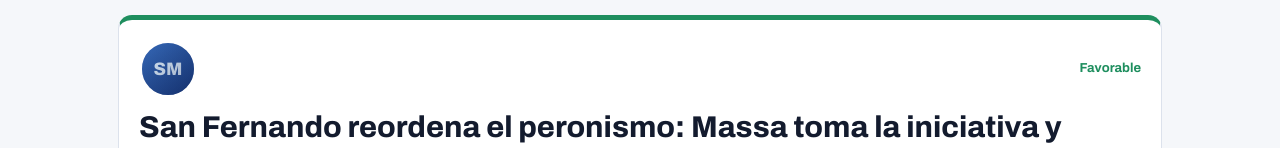
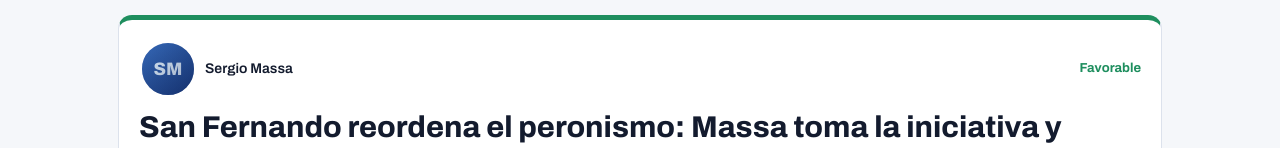
Before and after one commit to clippingrenovador/clippingrenovador.github.io, a plain HTML site: page index.html in a window 1280 px wide. Shown: the part 796-944 px from the top of the page. Drawn offline with Linux system fonts and the light colour scheme.

Commit message:
Nombres de dirigentes junto a sus distintivos
Co-Authored-By: Claude Opus 5.5 <noreply@anthropic.com>
Claude-Session: https://claude.ai/code/session_01HFtGSc5awzcsbVvtWbUzEu

```diff
--- a/index.html
+++ b/index.html
@@ -111,7 +111,7 @@ details.otras ul{margin:4px 0 0;padding-left:18px} details.otras li{margin:4px 0
 .rostro img{position:absolute;inset:0;width:100%;height:100%;object-fit:cover;filter:grayscale(1) contrast(1.05);mix-blend-mode:luminosity}
 .rostro::after{content:"";position:absolute;inset:0;background:linear-gradient(140deg,rgba(124,196,232,.25),rgba(20,48,110,.45))}
 .tema.destacado .rostro{width:58px;height:58px;font-size:18px}
-.rostros-mas{margin-left:16px;font-size:13px;color:var(--tinta-2)}
+.rostros-mas{margin-left:18px;font-size:14px;font-weight:600;color:var(--tinta);line-height:1.25}
 .tema-cabeza .tema-meta{margin:0;justify-content:flex-end;text-align:right}
 .logo{width:18px;height:18px;border-radius:4px;vertical-align:-4px;margin-right:6px;background:var(--hoja);box-shadow:0 0 0 1px var(--linea)}
 .fuentes a strong{display:flex;align-items:center}
@@ -252,7 +252,7 @@ function logo(d){return d?'<img class="logo" loading="lazy" alt="" src="https://
 function slug(n){return n.normalize("NFD").replace(/[\u0300-\u036f]/g,"").toLowerCase().replace(/[^a-z0-9]+/g,"-").replace(/^-|-$/g,"");}
 function iniciales(n){var p=n.split(/\s+/).filter(Boolean);return((p[0]||"")[0]+((p[p.length-1]||"")[0]||"")).toUpperCase();}
 function rostros(lista){if(!lista||!lista.length)return"";var v=lista.slice(0,4);
-  return'<div class="rostros" aria-label="'+esc(lista.join(", "))+'">'+v.map(function(n){return'<span class="rostro" title="'+esc(n)+'">'+esc(iniciales(n))+'<img alt="" loading="lazy" src="fotos/'+slug(n)+'.jpg" onerror="this.remove()"></span>';}).join("")+(lista.length>4?'<span class="rostros-mas">+'+(lista.length-4)+'</span>':"")+'</div>';}
+  return'<div class="rostros" aria-label="'+esc(lista.join(", "))+'">'+v.map(function(n){return'<span class="rostro" title="'+esc(n)+'">'+esc(iniciales(n))+'<img alt="" loading="lazy" src="fotos/'+slug(n)+'.jpg" onerror="this.remove()"></span>';}).join("")+'<span class="rostros-mas">'+esc(lista.slice(0,3).join(", "))+(lista.length>3?" y "+(lista.length-3)+" más":"")+'</span></div>';}
 function wa(texto){return "https://wa.me/?text="+encodeURIComponent(texto);}
 function json(u){return fetch(u+(u.indexOf("?")<0?"?":"&")+"v="+Date.now(),{cache:"no-store"}).then(function(r){if(!r.ok)throw new Error(r.status);return r.json();});}
 
@@ -298,7 +298,7 @@ function pintarTemas(){
       '<div class="tema-cabeza">'+rostros(t.dirigentes)+'<div class="tema-meta"><span class="tono">'+esc(TONO[t.tono]||"Neutral")+'</span></div></div>'+
       '<h3>'+esc(t.titulo)+'</h3><p class="resumen">'+esc(t.resumen)+'</p>'+
       coberturaHtml(t,otras,max)+
-      ((t.dirigentes||[]).length?'<div class="personas">'+t.dirigentes.map(function(p){return"<span>"+esc(p)+"</span>";}).join("")+'</div>':"")+
+
       '<ul class="fuentes">'+princ+'</ul>'+otrasHtml+
       '<div class="acciones"><a class="wa" href="'+wa(share)+'" target="_blank" rel="noopener">'+WA_SVG+'Compartir</a></div></article>';
   }).join("");
```
